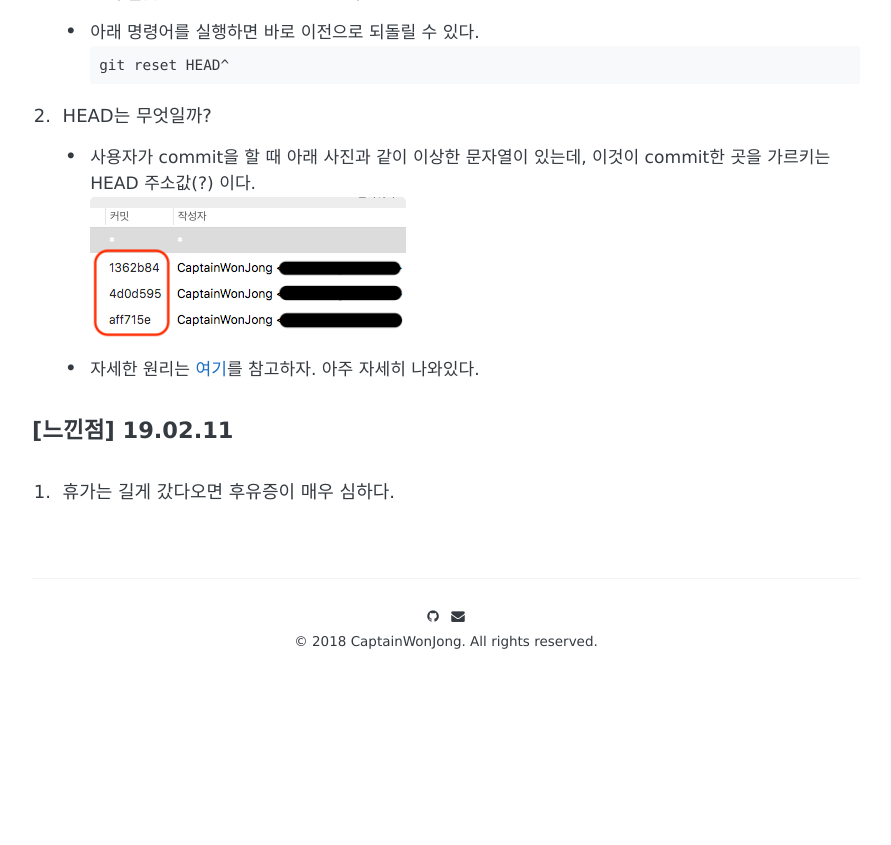
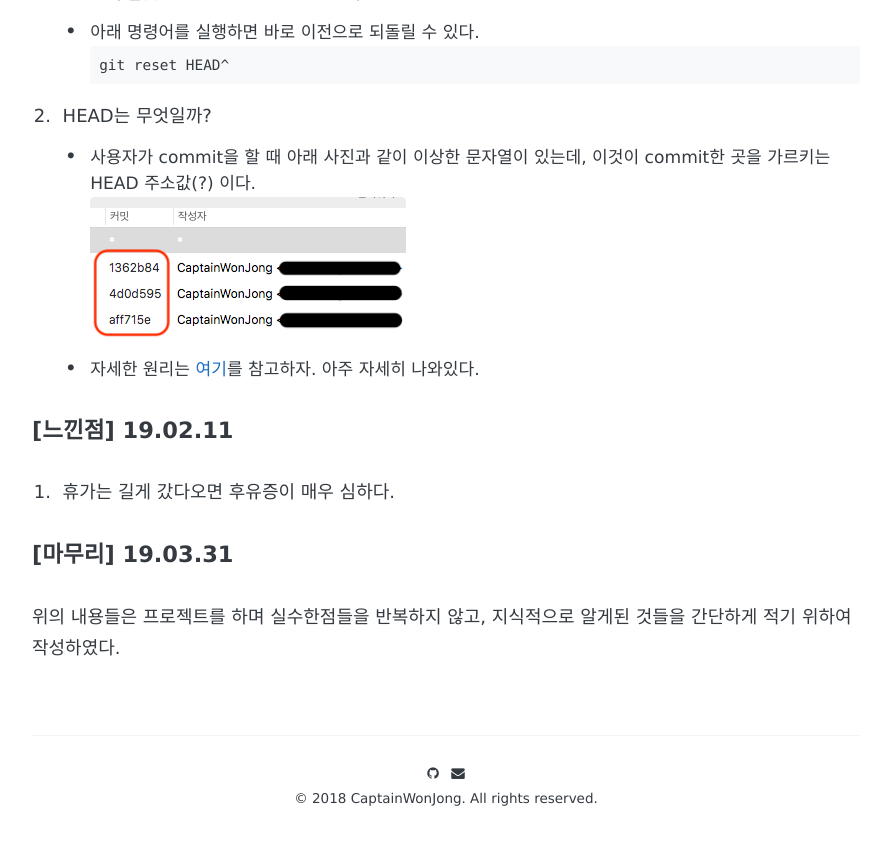
Before and after one commit to CaptainWonJong/CaptainWonJong.github.io, a Jekyll site: the page built from _posts/2019-03-31-Project Memoir.md, in a window 1280 px wide and 900 px high, scrolled down 1646 px. Shown: the top 845 px of the window, without its empty margins (194-1085 px from the left). Built offline with Jekyll 4.4.1, drawn with Linux system fonts in a browser that asks for light colours; some web fonts are replaced; comment, search, counter and statistics services are not loaded; before the commit the page ends 2389 px from its top, so only the background shows below that.

Commit message:
modify memoir

```diff
--- a/_posts/2019-03-31-Project Memoir.md
+++ b/_posts/2019-03-31-Project Memoir.md
@@ -67,3 +67,7 @@ git reset HEAD^
 #### [느낀점] 19.02.11
 
 1. 휴가는 길게 갔다오면 후유증이 매우 심하다.
+
+
+#### [마무리] 19.03.31
+위의 내용들은 프로젝트를 하며 실수한점들을 반복하지 않고, 지식적으로 알게된 것들을 간단하게 적기 위하여 작성하였다.
```
Also changed, not shown: 9 other files.
